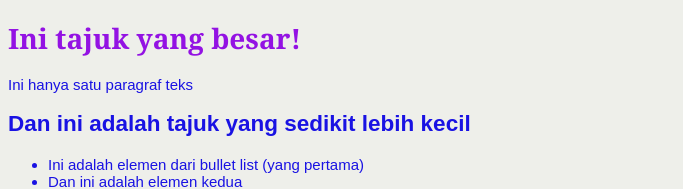
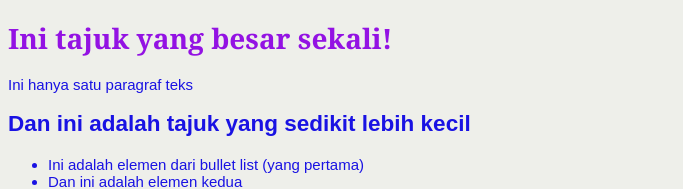
Before and after one commit to zahripramudyaass/M2-L3, a plain HTML site: page index.html in a window 1280 px wide. Shown: the top 189 px of the page, without its empty margins (0-683 px from the left). Drawn offline with Linux system fonts and the light colour scheme.

Commit message:
Update File

```diff
--- a/index.html
+++ b/index.html
@@ -5,7 +5,7 @@
         <link rel="stylesheet" href="style.css">
   </head>
 <body>
-    <h1>Ini tajuk yang besar!</h1>
+    <h1>Ini tajuk yang besar sekali!</h1>
     <p>Ini hanya satu paragraf teks</p>
     <h2>Dan ini adalah tajuk yang sedikit lebih kecil</h2>
              <ul>
```
